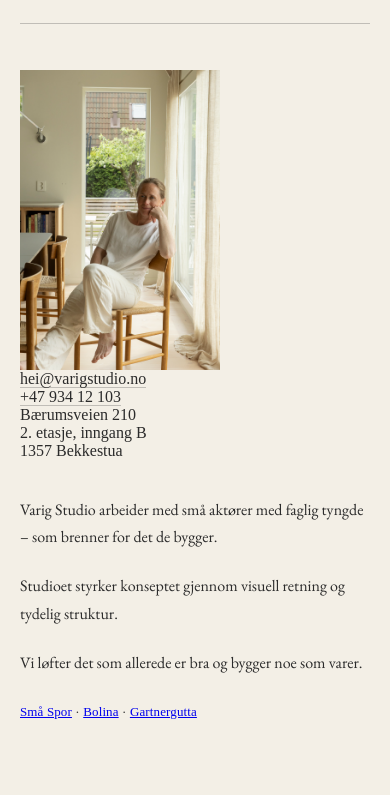
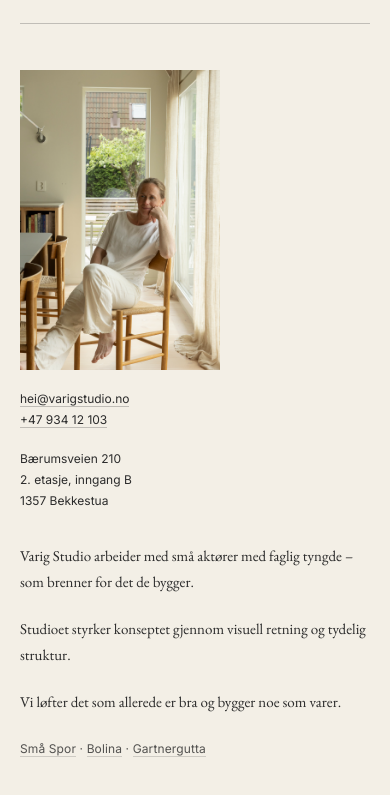
Before and after one commit to jyngland/varigstudio, a plain HTML site: page index.html in a window 390 px wide. Shown: the part 87-882 px from the top of the page. Drawn offline with nearby package versions, Linux system fonts and the light colour scheme.

Commit message:
Update style.css

```diff
--- a/style.css
+++ b/style.css
@@ -45,6 +45,13 @@ body{
   align-items:start;
 }
 
+/* Left column (image + contact) */
+.left{
+  display:flex;
+  flex-direction: column;
+  align-items: flex-start;
+}
+
 /* Portrait */
 .portrait{
   margin:0;
@@ -58,37 +65,13 @@ body{
   height:auto;
 }
 
-/* Text column */
-.copy{
-  max-width: 520px;
-}
-
-/* Heading */
-.copy h1{
+/* Contact under image */
+.contactblock{
+  margin-top: 26px;
+  display:grid;
+  gap: 18px;
   font-family: "Inter", ui-sans-serif, system-ui, -apple-system, "Segoe UI", Arial, sans-serif;
-  font-weight: 500;
-  font-size: 28px;
-  line-height: 1.25;
-  margin: 0 0 22px;
-  letter-spacing: -0.01em;
-}
-
-/* Body text */
-.copy p{
-  font-family: "EB Garamond", ui-serif, Georgia, "Times New Roman", serif;
-  font-weight: 400;
-  font-size: 18px;
-  line-height: 1.7;
-  margin: 0 0 22px;
-}
-
-/* Contact + address */
-.details{
-  margin-top: 46px;
-  display:grid;
-  gap: 22px;
-  font-family: "Inter", ui-sans-serif, system-ui, -apple-system, "Segoe UI", Arial, sans-serif;
-  font-size: 14px;
+  font-size: 12px;
   line-height: 1.75;
 }
 
@@ -101,19 +84,43 @@ body{
   border-bottom-color: rgba(43,43,43,.5);
 }
 
-.with{
-  margin-top: 28px;
+/* Right column (text + with) */
+.right{
+  max-width: 560px;
 }
 
-.with-label{
-  font-size: 12px;
-  color: var(--muted);
-  margin-bottom: 4px;
+/* Text block */
+.copy{
+  max-width: 520px;
+}
+
+.copy p{
+  font-family: "EB Garamond", ui-serif, Georgia, "Times New Roman", serif;
+  font-weight: 400;
+  font-size: 18px;
+  line-height: 1.7;
+  margin: 0 0 22px;
+}
+
+/* “Arbeider med” list sits as a quiet signature under text */
+.with{
+  margin-top: 34px;
 }
 
 .with-list{
-  font-size: 13px;
+  font-family: "Inter", ui-sans-serif, system-ui, -apple-system, "Segoe UI", Arial, sans-serif;
+  font-size: 12px;
   letter-spacing: .01em;
+  color: rgba(43,43,43,.80);
+}
+
+.with-list a{
+  color: inherit;
+  text-decoration: none;
+  border-bottom: 1px solid rgba(43,43,43,.18);
+}
+.with-list a:hover{
+  border-bottom-color: rgba(43,43,43,.45);
 }
 
 /* Mobile */
@@ -121,7 +128,7 @@ body{
 
   .hero{
     grid-template-columns: 1fr;
-    gap: 36px;
+    gap: 32px;
   }
 
   .portrait{
@@ -132,18 +139,26 @@ body{
     height: 42px;
   }
 
-  .copy{
-    max-width: 460px;
+  .right{
+    max-width: 520px;
   }
 
-  .copy h1{
-    font-size: 24px;
+  .copy{
+    max-width: 520px;
   }
 
   .copy p{
-    font-size: 17px;
+    font-size: 16px;
   }
 
+  .contactblock{
+    margin-top: 18px;
+    font-size: 12px;
+  }
+
+  .with{
+    margin-top: 26px;
+  }
 }
 
 @media (max-width: 420px){
@@ -156,12 +171,7 @@ body{
     max-width: 200px;
   }
 
-  .copy h1{
-    font-size: 22px;
+  .copy p{
+    font-size: 15px;
   }
-
-  .copy p{
-    font-size: 16px;
-  }
-
 }
```
